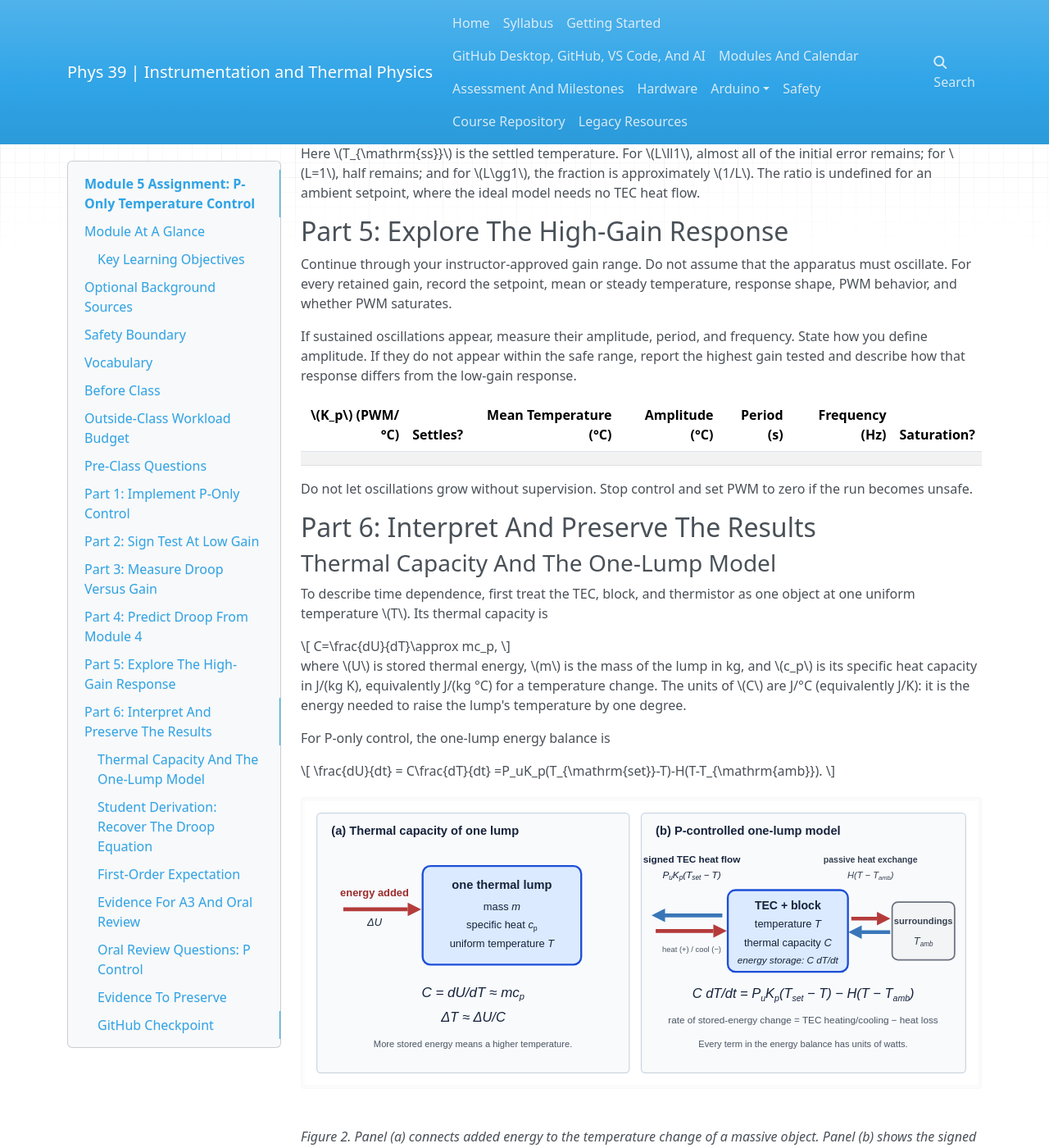
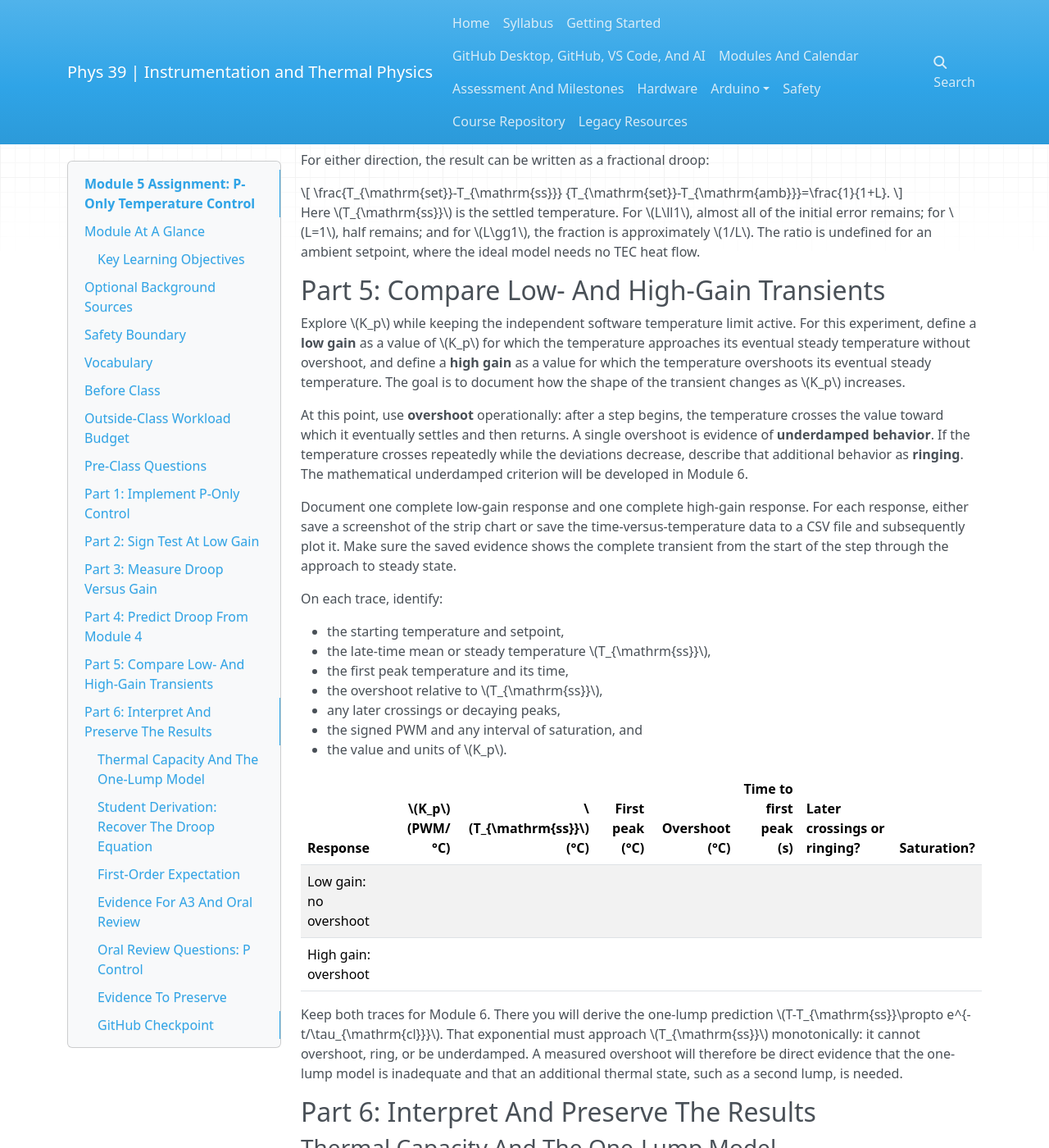
Before and after one commit to SethFraden/Phys39F26-course, an MkDocs documentation site: the page built from course/labs/lab-05/index.md, in a window 1280 px wide and 1400 px high, scrolled down 6747 px. Shown: the whole window at 82% size. Built offline with MkDocs 1.6.1, drawn with Linux system fonts in a browser that asks for light colours; nearby versions of some CDN libraries; a script that is not in the unit is left out; some of the changed text lies outside the part shown.

Commit message:
Revise Module 5 high-gain evidence

```diff
--- a/course/labs/lab-05/index.md
+++ b/course/labs/lab-05/index.md
@@ -25,6 +25,9 @@ By the end of this module, you should be able to:
    environmental heat transfer per degree, rather than to thermal capacity.
 3. Decide whether gain is small or large using the **dimensionless loop gain**,
    and use it to predict the fraction of the temperature error that remains.
+4. Compare a low-gain response with no overshoot to a high-gain response with
+   overshoot, identify the latter as underdamped behavior, and preserve both
+   traces as evidence that the first-order one-lump model is inadequate.
 
 ## Optional Background Sources
 
@@ -232,8 +235,7 @@ P_0=K_p|e_0|,
 Select a sequence that starts with $P_0$ well below
 $P_{\mathrm{required}}$ and progresses toward values comparable to or larger
 than $P_{\mathrm{required}}$, without beginning outside the 0-to-255 PWM
-range. Record your reasoning and have the instructor approve the range before
-running it.
+range. Record your reasoning before running it.
 
 Use a table like this:
 
@@ -297,23 +299,49 @@ of the initial error remains; for $L=1$, half remains; and for $L\gg1$, the
 fraction is approximately $1/L$. The ratio is undefined for an ambient
 setpoint, where the ideal model needs no TEC heat flow.
 
-## Part 5: Explore The High-Gain Response
+## Part 5: Compare Low- And High-Gain Transients
 
-Continue through your instructor-approved gain range. Do not assume that the
-apparatus must oscillate. For every retained gain, record the setpoint, mean or
-steady temperature, response shape, PWM behavior, and whether PWM saturates.
+Explore $K_p$ while keeping the independent software temperature limit active.
+For this experiment, define a **low gain** as a value of $K_p$ for which the
+temperature approaches its eventual steady temperature without overshoot, and
+define a **high gain** as a value for which the temperature overshoots its
+eventual steady temperature. The goal is to document how the shape of the
+transient changes as $K_p$ increases.
 
-If sustained oscillations appear, measure their amplitude, period, and
-frequency. State how you define amplitude. If they do not appear within the
-safe range, report the highest gain tested and describe how that response
-differs from the low-gain response.
+At this point, use **overshoot** operationally: after a step begins, the
+temperature crosses the value toward which it eventually settles and then
+returns. A single overshoot is evidence of **underdamped behavior**. If the
+temperature crosses repeatedly while the deviations decrease, describe that
+additional behavior as **ringing**. The mathematical underdamped criterion will
+be developed in Module 6.
 
-| $K_p$ (PWM/°C) | Settles? | Mean Temperature (°C) | Amplitude (°C) | Period (s) | Frequency (Hz) | Saturation? |
-| ---: | --- | ---: | ---: | ---: | ---: | --- |
-|  |  |  |  |  |  |  |
+Document one complete low-gain response and one complete high-gain response.
+For each response, either save a screenshot of the strip chart or save the
+time-versus-temperature data to a CSV file and subsequently plot it. Make sure
+the saved evidence shows the complete transient from the start of the step
+through the approach to steady state.
 
-Do not let oscillations grow without supervision. Stop control and set PWM to
-zero if the run becomes unsafe.
+On each trace, identify:
+
+- the starting temperature and setpoint,
+- the late-time mean or steady temperature $T_{\mathrm{ss}}$,
+- the first peak temperature and its time,
+- the overshoot relative to $T_{\mathrm{ss}}$,
+- any later crossings or decaying peaks,
+- the signed PWM and any interval of saturation, and
+- the value and units of $K_p$.
+
+| Response | $K_p$ (PWM/°C) | $T_{\mathrm{ss}}$ (°C) | First peak (°C) | Overshoot (°C) | Time to first peak (s) | Later crossings or ringing? | Saturation? |
+| --- | ---: | ---: | ---: | ---: | ---: | --- | --- |
+| Low gain: no overshoot |  |  |  |  |  |  |  |
+| High gain: overshoot |  |  |  |  |  |  |  |
+
+Keep both traces for Module 6. There you will derive the one-lump prediction
+$T-T_{\mathrm{ss}}\propto e^{-t/\tau_{\mathrm{cl}}}$. That exponential must
+approach $T_{\mathrm{ss}}$ monotonically: it cannot overshoot, ring, or be
+underdamped. A measured overshoot will therefore be direct evidence that the
+one-lump model is inadequate and that an additional thermal state, such as a
+second lump, is needed.
 
 ## Part 6: Interpret And Preserve The Results
 
@@ -467,11 +495,13 @@ $$
 \theta(t)=\theta(0)e^{-t/\tau_{\mathrm{cl}}}.
 $$
 
-This response approaches the steady state exponentially and cannot sustain an
-oscillation. If the apparatus oscillates, the one-lump model is missing
-important physics or implementation details. Discuss plausible causes such as
-thermal delay between the TEC and thermistor, another thermal mass, discrete
-sampling, sensor noise, or PWM saturation.
+This response approaches the steady state monotonically. It cannot cross the
+steady-state value, overshoot, ring, or oscillate. Compare that prediction with
+the high-gain trace saved in Part 5. Any clear overshoot shows that the
+one-lump model is missing important physics or implementation details. Discuss
+plausible causes such as thermal delay between the TEC and thermistor, another
+thermal mass, discrete sampling, sensor noise, or PWM saturation. This mismatch
+will motivate the two-lump model in Module 6.
 
 ### Evidence For A3 And Oral Review
 
@@ -500,9 +530,11 @@ and later oral review. During S10-S11, preserve:
 - dimensional droop and high-gain response tables,
 - measured and predicted droop on one graph,
 - the derivation connecting the Part 4 droop equation to the one-lump model of Part 6,
-- representative low- and high-gain strip-chart traces,
+- representative low-gain and annotated high-gain strip-chart traces, including
+  the first overshoot when it can be observed safely,
 - the exact Python controller, Arduino sketch, and raw-data filenames, and
-- a brief explanation of droop and of why oscillations did or did not appear.
+- a brief explanation of droop and of why overshoot or ringing is inconsistent
+  with the one-lump exponential response.
 
 Keep the note in `docs/module_notes/module_05_p_control.md`, data in
 `data/module_05/`, and figures in `docs/figures/module_05/`. Calculate droop and
```
Also changed, not shown: docs/labs/lab-05/index.html (+68 -26 lines).
